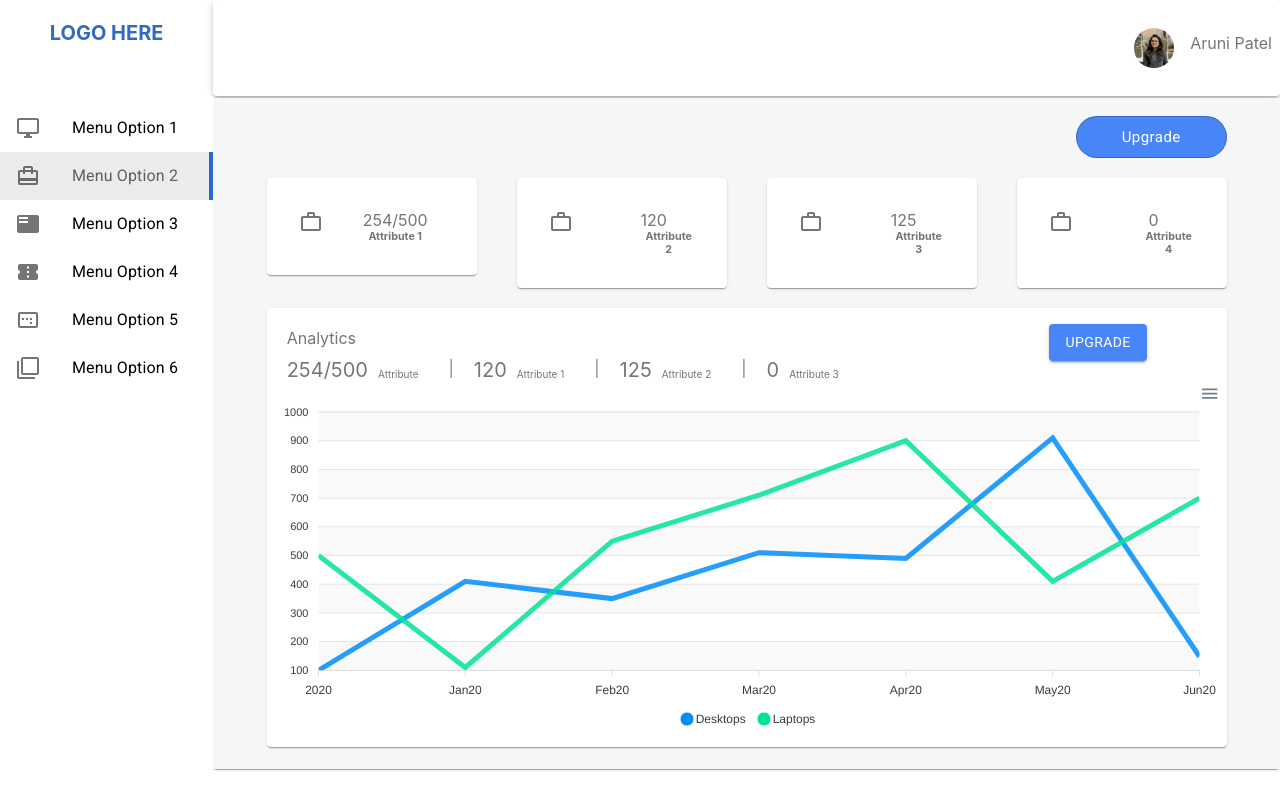
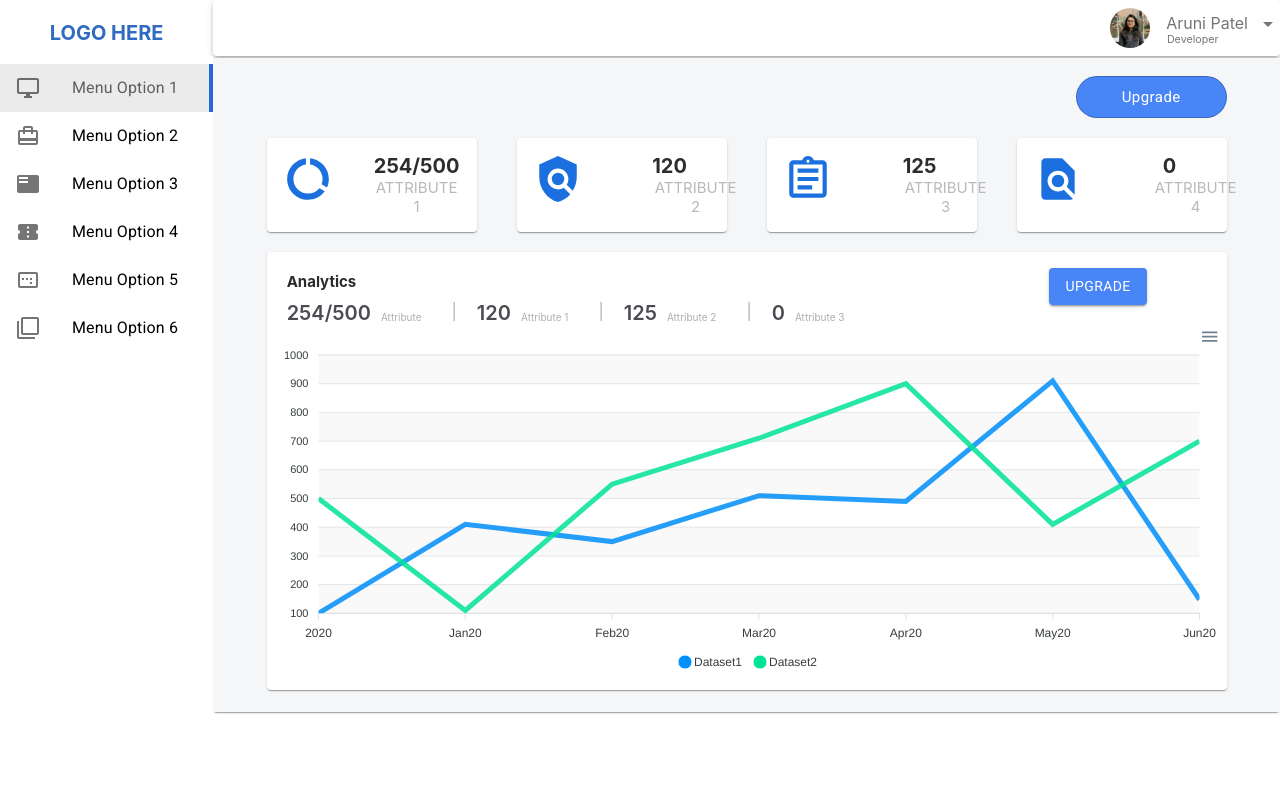
Before and after one commit to arunipatel06/Calender-App, a React (Create React App) app in the folder calender-app/: page / in a window 1280 px wide. Built offline with nearby package versions, Linux system fonts and the light colour scheme.

Commit message:
update styling and add icons in components

```diff
--- a/calender-app/src/components/Chart.js
+++ b/calender-app/src/components/Chart.js
@@ -13,20 +13,30 @@ const useStyles = makeStyles((theme) => ({
     display: "flex",
     flexDirection: "row",
   },
+  heading: {
+    textAlign: "left",
+    margin: "20px 0px 0px 20px",
+    color: "#2a2b2b",
+    fontSize: "15px",
+    fontWeight: "bold",
+  },
   title: {
     fontSize: "20px",
+    fontWeight: "600",
     paddingLeft: "20px",
     paddingTop: "10px",
+    color: "#4b4c51",
   },
   subtitle: {
     fontSize: "10px",
     paddingTop: "20px",
     paddingLeft: "10px",
+    color: "#aeaeae",
   },
   divider: {
     paddingTop: "10px",
     paddingLeft: "30px",
-    color: "gray",
+    color: "#aeaeae",
   },
   buttonContainer: {
     float: "right",
@@ -45,9 +55,7 @@ const Chart = () => {
       <Paper className={classes.paperComponent}>
         <Grid container>
           <Grid xs={8}>
-            <div style={{ textAlign: "left", margin: "20px 0px 0px 20px" }}>
-              Analytics
-            </div>
+            <div className={classes.heading}>Analytics</div>
             <div className={classes.parent}>
               <div className={classes.title}>254/500</div>
               <div className={classes.subtitle}>Attribute</div>
--- a/calender-app/src/components/LineGraph.js
+++ b/calender-app/src/components/LineGraph.js
@@ -7,11 +7,11 @@ class LineGraph extends Component {
     this.state = {
       series: [
         {
-          name: "Desktops",
+          name: "Dataset1",
           data: [100, 410, 350, 510, 490, 910, 148],
         },
         {
-          name: "Laptops",
+          name: "Dataset2",
           data: [500, 110, 550, 710, 900, 410, 700],
         },
       ],
--- a/calender-app/src/components/MenuList.js
+++ b/calender-app/src/components/MenuList.js
@@ -8,7 +8,6 @@ import ListItemIcon from "@material-ui/core/ListItemIcon";
 
 //icons
 import CardTravelIcon from "@material-ui/icons/CardTravel";
-import ArrowRightAltIcon from "@material-ui/icons/ArrowRightAlt";
 import DesktopWindowsIcon from "@material-ui/icons/DesktopWindows";
 import FeaturedPlayListIcon from "@material-ui/icons/FeaturedPlayList";
 import ConfirmationNumberIcon from "@material-ui/icons/ConfirmationNumber";
@@ -18,7 +17,7 @@ import ImageAspectRatioIcon from "@material-ui/icons/ImageAspectRatio";
 const useStyles = makeStyles((theme) => ({
   root: {
     width: "100%",
-    maxWidth: 360,
+    maxWidth: 300,
     alignItems: "left",
     backgroundColor: theme.palette.background.paper,
   },
@@ -34,7 +33,7 @@ const useStyles = makeStyles((theme) => ({
 
 const MenuList = () => {
   const classes = useStyles();
-  const [selectedIndex, setSelectedIndex] = React.useState(1);
+  const [selectedIndex, setSelectedIndex] = React.useState(0);
 
   const handleListItemClick = (event, index) => {
     setSelectedIndex(index);
--- a/calender-app/src/components/Navbar.js
+++ b/calender-app/src/components/Navbar.js
@@ -1,7 +1,10 @@
-import React, { Fragment } from "react";
-import { Avatar, Button, Grid, Paper } from "@material-ui/core";
+import React from "react";
+import { Avatar, Typography } from "@material-ui/core";
 import AvatarImage from "../assests/Image.jpg";
 import { makeStyles } from "@material-ui/core/styles";
+
+//icons
+import ArrowDropDownIcon from "@material-ui/icons/ArrowDropDown";
 
 const useStyles = makeStyles((theme) => ({
   root: {
@@ -9,7 +12,6 @@ const useStyles = makeStyles((theme) => ({
     flexDirection: "row",
     justifyContent: "right",
     float: "right",
-    padding: "20px 0px",
     "& > *": {
       margin: theme.spacing(1),
     },
@@ -20,6 +22,13 @@ const useStyles = makeStyles((theme) => ({
   user: {
     paddingTop: "3%",
   },
+  icon: {
+    margin: "7% 0% 5% 0%",
+  },
+  userSubtitle: {
+    marginRight: "35%",
+    fontWeight: "normal",
+  },
 }));
 const NewNavbar = (props) => {
   const classes = useStyles();
@@ -27,7 +36,20 @@ const NewNavbar = (props) => {
   return (
     <div className={classes.root}>
       <Avatar src={AvatarImage} className={classes.avatar} />
-      <div className={classes.user}>Aruni Patel</div>
+      <div className={classes.user}>
+        Aruni Patel
+        <Typography
+          className={classes.userSubtitle}
+          variant="Subtitle1"
+          component="h6"
+        >
+          Developer
+        </Typography>
+      </div>
+
+      <div className={classes.icon}>
+        <ArrowDropDownIcon />
+      </div>
     </div>
   );
 };
--- a/calender-app/src/components/ScoreCards.js
+++ b/calender-app/src/components/ScoreCards.js
@@ -6,14 +6,17 @@ import Paper from "@material-ui/core/Paper";
 import "fontsource-roboto";
 
 //icons
-import WorkOutlineIcon from "@material-ui/icons/WorkOutline";
+import DataUsageOutlinedIcon from "@material-ui/icons/DataUsageOutlined";
+import PolicyIcon from "@material-ui/icons/Policy";
+import FindInPageIcon from "@material-ui/icons/FindInPage";
+import AssignmentOutlinedIcon from "@material-ui/icons/AssignmentOutlined";
 
 const useStyles = makeStyles((theme) => ({
   root: {
     flexGrow: 1,
   },
   scoreGrid: {
-    padding: theme.spacing(4),
+    padding: theme.spacing(2),
     textAlign: "center",
     color: theme.palette.text.secondary,
   },
@@ -22,13 +25,34 @@ const useStyles = makeStyles((theme) => ({
     flexDirection: "row",
   },
   scoreIcon: {
-    paddingRight: "40px",
+    paddingRight: "20px",
+    // fontSize: "large",
+  },
+  icon: {
+    fontSize: "50px",
+    margin: "0px",
+    color: "#1b6fdf",
   },
   scoreText: {
-    align: "right",
+    float: "left",
+    fontWeight: "700",
+    fontSize: "20px",
+    color: "#2d2d2f",
   },
   scoreSubtitle: {
-    paddingLeft: "30px",
+    fontWeight: "normal",
+    textTransform: "uppercase",
+    fontSize: "15px",
+    color: "#b9b9bb",
+    paddingLeft: "26px",
+  },
+  scoreSubtitle1: {
+    textTransform: "uppercase",
+    paddingLeft: "0px",
+    fontWeight: "normal",
+    fontTransform: "Uppercase",
+    fontSize: "15px",
+    color: "#b9b9bb",
   },
 }));
 
@@ -47,14 +71,26 @@ const ScoreCards = () => {
           <Paper className={classes.scoreGrid}>
             <div className={classes.scoreCard}>
               <div className={classes.scoreIcon}>
-                <WorkOutlineIcon />
+                <DataUsageOutlinedIcon
+                  disableElevation={true}
+                  className={classes.icon}
+                />
               </div>
 
-              <div className={classes.scoreText}>
+              <div
+                className={classes.scoreText}
+                style={{ paddingLeft: "20px" }}
+              >
                 {numbers.attribute1}
-                <Typography variant="Subtitle1" component="h6">
+                <div className={classes.scoreSubtitle1}>
+                  <Typography
+                    className={classes.scoreSubtitle1}
+                    variant="Subtitle1"
+                    component="h6"
+                  >
                     Attribute 1
                   </Typography>
+                </div>
               </div>
             </div>
           </Paper>
@@ -63,11 +99,12 @@ const ScoreCards = () => {
           <Paper className={classes.scoreGrid}>
             <div className={classes.scoreCard}>
               <div className={classes.scoreIcon}>
-                <WorkOutlineIcon />
+                <PolicyIcon disableElevation={true} className={classes.icon} />
               </div>
 
               <div className={classes.scoreText}>
                 {numbers.attribute2}
+                <div className={classes.scoreSubtitle}>
                   <Typography
                     className={classes.scoreSubtitle}
                     variant="Subtitle1"
@@ -77,17 +114,22 @@ const ScoreCards = () => {
                   </Typography>
                 </div>
               </div>
+            </div>
           </Paper>
         </Grid>
         <Grid item xs={3}>
           <Paper className={classes.scoreGrid}>
             <div className={classes.scoreCard}>
               <div className={classes.scoreIcon}>
-                <WorkOutlineIcon />
+                <AssignmentOutlinedIcon
+                  disableElevation={true}
+                  className={classes.icon}
+                />
               </div>
 
               <div className={classes.scoreText}>
                 {numbers.attribute3}
+                <div className={classes.scoreSubtitle}>
                   <Typography
                     className={classes.scoreSubtitle}
                     variant="Subtitle1"
@@ -97,17 +139,22 @@ const ScoreCards = () => {
                   </Typography>
                 </div>
               </div>
+            </div>
           </Paper>
         </Grid>
         <Grid item xs={3}>
           <Paper className={classes.scoreGrid}>
             <div className={classes.scoreCard}>
               <div className={classes.scoreIcon}>
-                <WorkOutlineIcon />
+                <FindInPageIcon
+                  disableElevation={true}
+                  className={classes.icon}
+                />
               </div>
 
               <div className={classes.scoreText}>
                 {numbers.attribute4}
+                <div className={classes.scoreSubtitle}>
                   <Typography
                     className={classes.scoreSubtitle}
                     variant="Subtitle1"
@@ -115,6 +162,7 @@ const ScoreCards = () => {
                   >
                     Attribute 4
                   </Typography>
+                </div>
               </div>
             </div>
           </Paper>
```
Also changed, not shown: 1 other file (tests, documents, lock files or other folders). Lines whose indentation alone changed are shown as unchanged.
